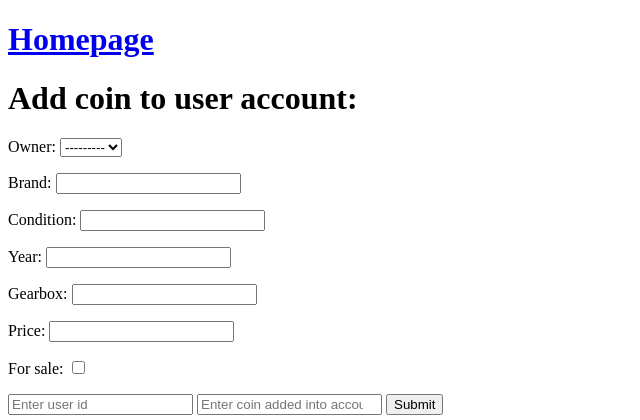
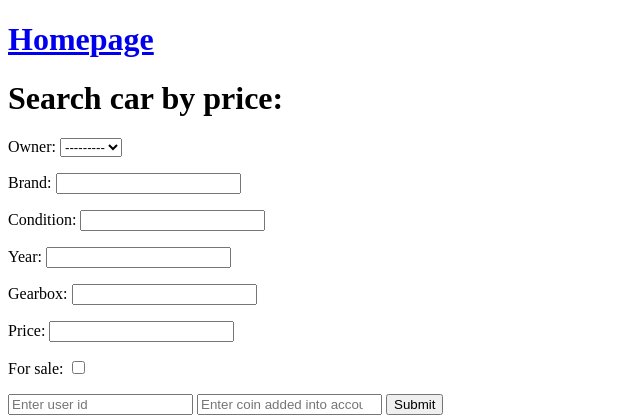
Before and after one commit to theWorstSolution/cartrading, a Django app: template car/templates/updatecoin.html in a window 1280 px wide. Shown: the top 420 px of the page, without its empty margins (0-640 px from the left). Run offline with Django 4.2, Linux system fonts and the light colour scheme; the template is opened without the code that fills it: values that come from a table or form of the project are taken from there, others are empty.

Commit message:
copy from docker

```diff
--- a/car/templates/updatecoin.html
+++ b/car/templates/updatecoin.html
@@ -1,6 +1,6 @@
 {% extends 'base.html' %}
 {% block content %}
-	<h1> Add coin to user account: </h1>
+	<h1> Search car by price: </h1>
 	<form action = '.'>
 		{{ form.as_p }}
 		<input type="number" placeholder="Enter user id" ="Search" name="q1"/>
```
